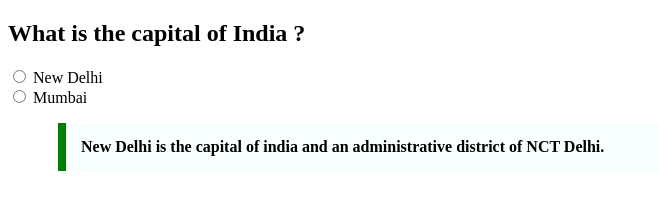
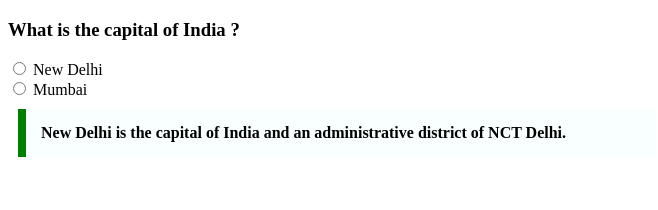
Before and after one commit to acciojob/trivia-VigneshKalyan, a website: page main.html in a window 1280 px wide. Shown: the whole page, without its empty margins (0-658 px from the left). Drawn offline with Linux system fonts and the light colour scheme.

Commit message:
Update main.html
sdgfsgdfg

```diff
--- a/main.html
+++ b/main.html
@@ -7,16 +7,16 @@
 </head>
 
 <body>
-	<h2>What is the capital of India ?</h2>
-	        <form class="fmm">
-		<input type="radio" id="New Delhi" name="city" value="New Delhi">
-		<label for="New Delhi">New Delhi</label><br>
-		<input type="radio" id="Mumbai" name="city" value="Mumbai">
-		<label for="Mumbai">Mumbai</label><br>
-			<blockquote cite="https://en.wikipedia.org/wiki/New_Delhi">
-		<p class="ans"><b>New Delhi is the capital of india and an administrative district of NCT Delhi.</b></p></blockquote>
-	</form>
-
+	<div>
+    <h3>What is the capital of India ?</h3>
+    <form class="fmm">
+        <input type="radio" id="New Delhi"name="capital1"value="New Delhi">
+        <label for="New Delhi">New Delhi </label><br>
+        <input type="radio"id="Mumbai"name="capital2"value="Mumbai">
+        <label for="Mumbai">Mumbai </label><br>
+    </form>
+        <blockquote class="ans">New Delhi is the capital of India and an administrative district of NCT Delhi.</blockquote>
+        </div>
 
     <script type="text/javascript" src="./script.js">
 </script>
```
